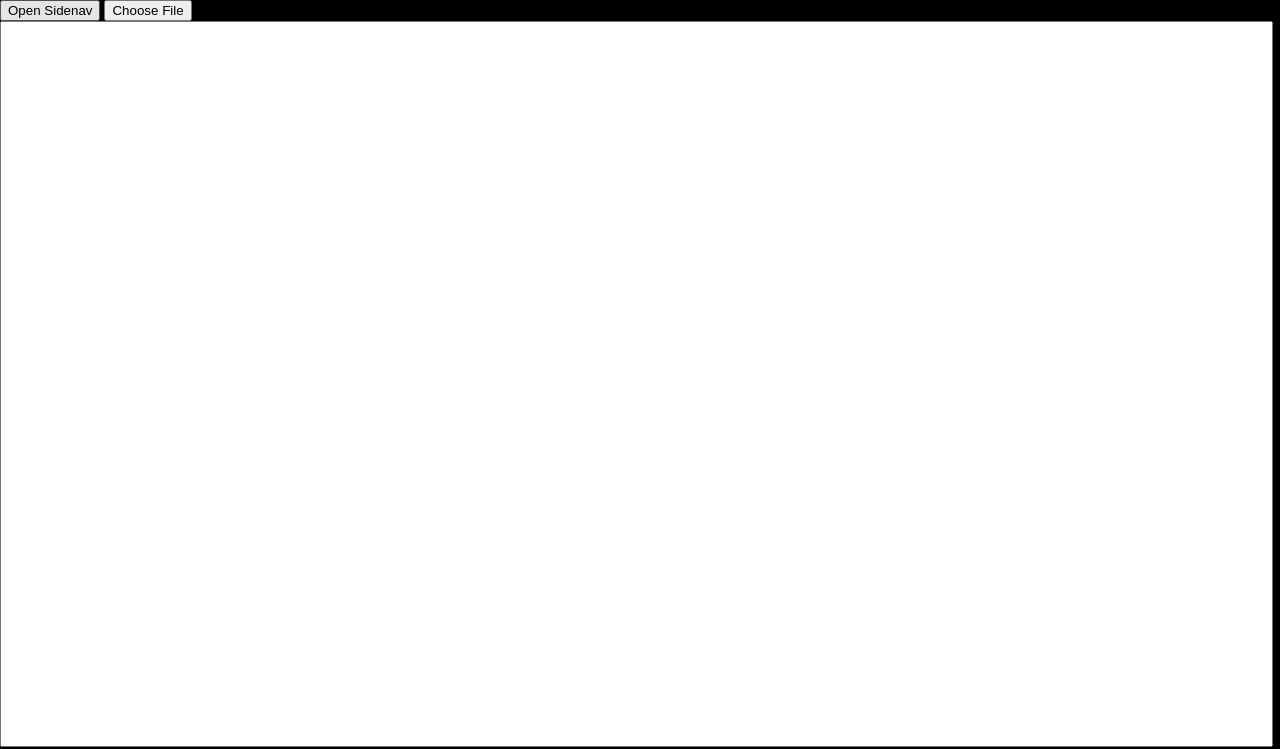
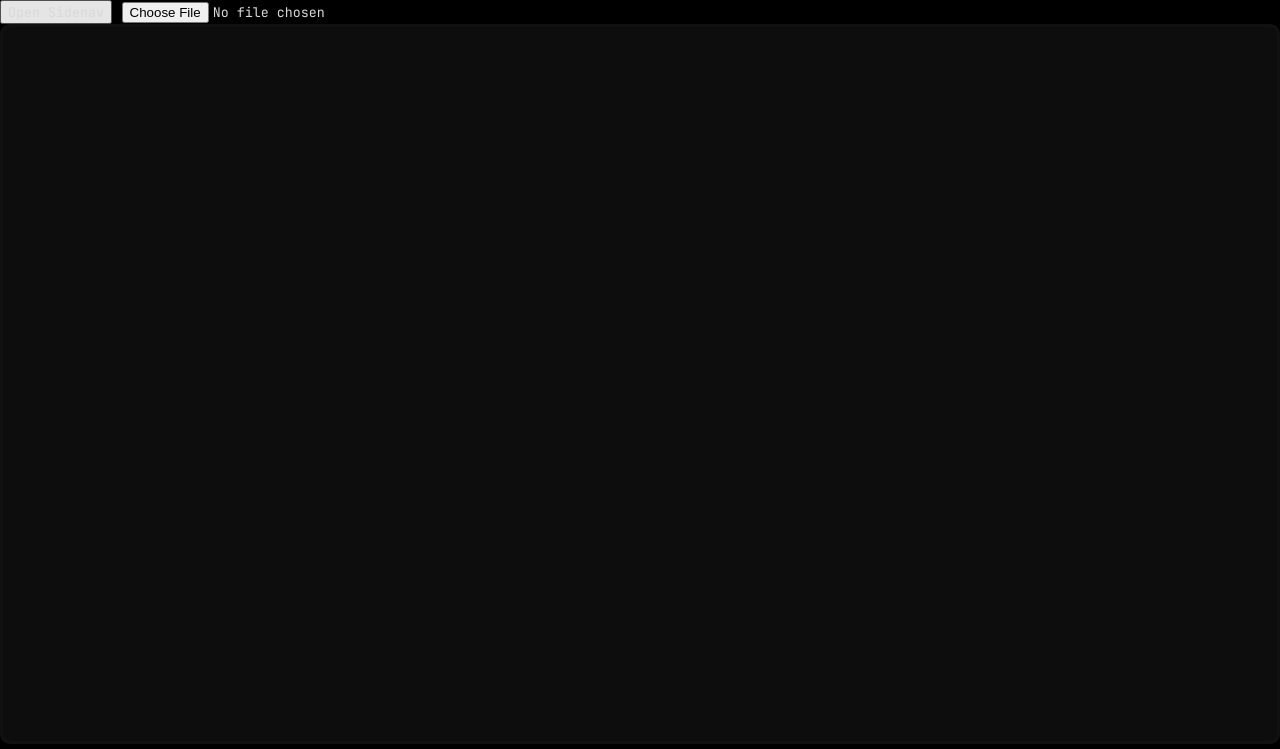
Before and after one commit to LABRONZE-JAME/html-editor, a plain HTML site: page index.html in a window 1280 px wide. Shown: the top 749 px of the page. Drawn offline with Linux system fonts and the light colour scheme.

Commit message:
Update index.html

```diff
--- a/index.html
+++ b/index.html
@@ -4,26 +4,40 @@
 <head>
   <meta charset="utf-8">
   <style>
+    @import url('https://fonts.googleapis.com/css2?family=Inter&family=JetBrains+Mono:ital,wght@0,100..800;1,100..800&display=swap');
+
+    html * {
+      font-family: "JetBrains Mono", monospace;
+      color: #d8d8d8;
+    }
+
     body {
       background-color: #000000;
       margin: 0;
-      overflow: hidden;
+      overflow: show;
+      overflow-x: hidden;
     }
 
-    textarea {
+    #htmlTextarea {
       resize: none;
-      width: 99vw;
+      width:  100vw;
       height: 90vh;
+      box-sizing: border-box;
+      border: 3px solid #111;
+      border-radius: 10px;
+      background-color: #0d0d0d;
+      outline: none;
     }
-
-    #txt {
+    #nameTxt {
       resize: none;
-      width: 99vw;
-      height: 90vh;
+      height: 18px;
+      margin: 0;
+      outline: none;
     }
 
     .flexboxCon {
       display: flex;
+      overflow-x: hidden;
     }
 
     .sidenav {
@@ -38,7 +52,6 @@
       transition: 0.5s;
       padding-top: 60px;
     }
-
     .sidenav a {
       padding: 8px 8px 8px 32px;
       text-decoration: none;
@@ -47,11 +60,17 @@
       display: block;
       transition: 0.3s;
     }
-
     .sidenav a:hover {
       color: #f1f1f1;
     }
-
+    .sidenav #nameTxt {
+      padding: 8px 8px 8px 32px;
+    }
+    .sidenav #docExt {
+      padding: 8px 8px 8px 32px;
+      color: #111;
+      border-style: none;
+    }
     .sidenav .closebtn {
       position: absolute;
       top: 0;
@@ -84,12 +103,15 @@
 <body>
   <div id="mySidenav" class="sidenav">
     <a href="javascript:void(0)" class="closebtn" onclick="closeNav()">&times;</a>
-    <a id="saveButton" onclick="javascript:void(0)">Save as .HTML</a>
+    <a id="saveButton" onclick="javascript:void(0)">Save as</a>
+    <textarea id="nameTxt" placeholder="yourDocNameHere"></textarea>
+    <select id="fileExt">
+      <option value="html">.html</option>
+      <option value="txt">.txt</option>
+    </select>
     <a href="#">Services</a>
     <a href="#">Clients</a>
     <a href="#">Contact</a>
-
-    <button id="saveButton">Save as HTML file</button>
   </div>
 
   <button onclick="openNav()">Open Sidenav</button>
@@ -98,7 +120,6 @@
   <div class="flexboxCon">
     <div>
       <textarea id="htmlTextarea"></textarea>
-      <textarea id="txt"></textarea>
     </div>
     <div></div>
   </div>
@@ -108,7 +129,7 @@
     function loadfile(event) {
       var fr = new FileReader();
       fr.onload = function () {
-        txt.value = fr.result;
+        htmlTextarea.value = fr.result;
       };
       fr.readAsText(event.target.files[0]);
     }
@@ -127,12 +148,15 @@
     const saveButton = document.getElementById('saveButton');
 
     saveButton.addEventListener('click', () => {
+      const docName = nameTxt.value
+      const docExt = fileExt.value
       const content = textarea.value;
-      const blob = new Blob([content], {type: 'text/html'});
+      const blob = new Blob([content]);
+      // const blob = new Blob([content], {type: 'text/html'});
       const url = URL.createObjectURL(blob);
       const a = document.createElement('a');
       a.href = url;
-      a.download = 'index.html';
+      a.download = docName + '.' + docExt;
       a.click();
     });
   </script>
```
